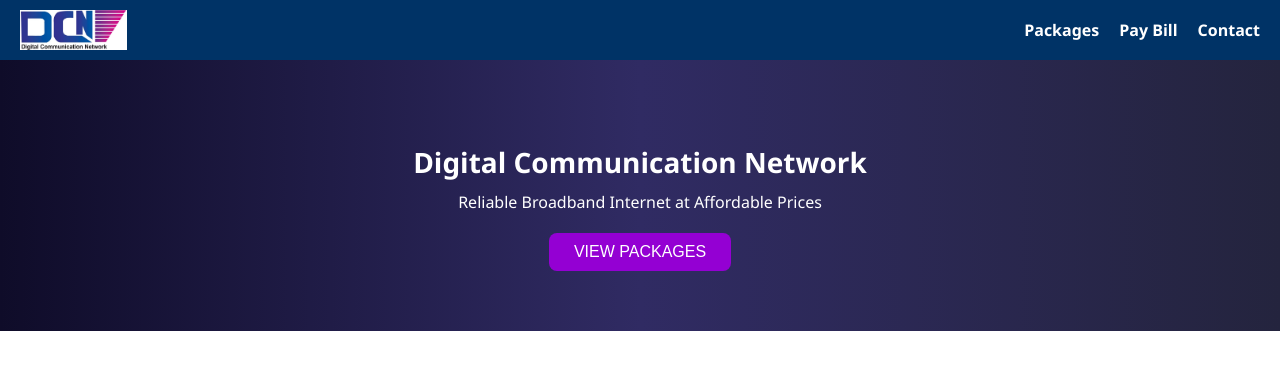
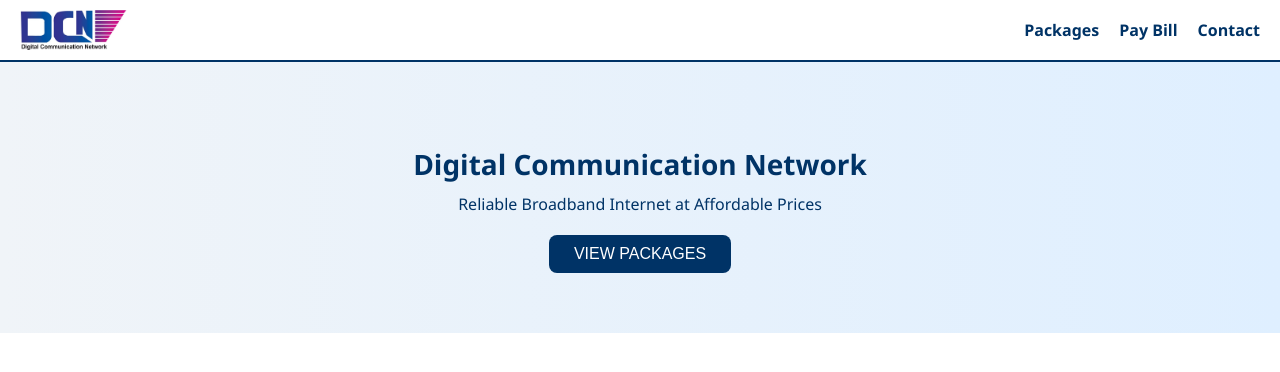
Before and after one commit to Zisanmimi/digital-communication-network-, a plain HTML site: page index.html in a window 1280 px wide. Drawn offline with Linux system fonts and the light colour scheme.

Commit message:
Update index.html

```diff
--- a/index.html
+++ b/index.html
@@ -11,12 +11,13 @@
     }
 
     header {
-      background-color: #003366;
+      background-color: #ffffff;
       display: flex;
       justify-content: space-between;
       align-items: center;
       padding: 10px 20px;
       flex-wrap: wrap;
+      border-bottom: 2px solid #003366;
     }
 
     header img {
@@ -32,15 +33,15 @@
     }
 
     nav a {
-      color: white;
+      color: #003366;
       text-decoration: none;
       font-weight: bold;
       font-size: 16px;
     }
 
     .hero {
-      background: linear-gradient(to right, #0f0c29, #302b63, #24243e);
-      color: white;
+      background: linear-gradient(to right, #f0f4f8, #dfefff);
+      color: #003366;
       text-align: center;
       padding: 60px 20px;
     }
@@ -57,7 +58,7 @@
 
     .hero button {
       margin-top: 20px;
-      background-color: #9400D3;
+      background-color: #003366;
       color: white;
       padding: 10px 25px;
       border: none;
@@ -75,11 +76,13 @@
     #packageDropdown h2 {
       font-size: 22px;
       margin-bottom: 15px;
+      color: #003366;
     }
 
     .package {
       margin-bottom: 15px;
       font-size: 18px;
+      color: #003366;
     }
 
     @media (max-width: 768px) {
```
